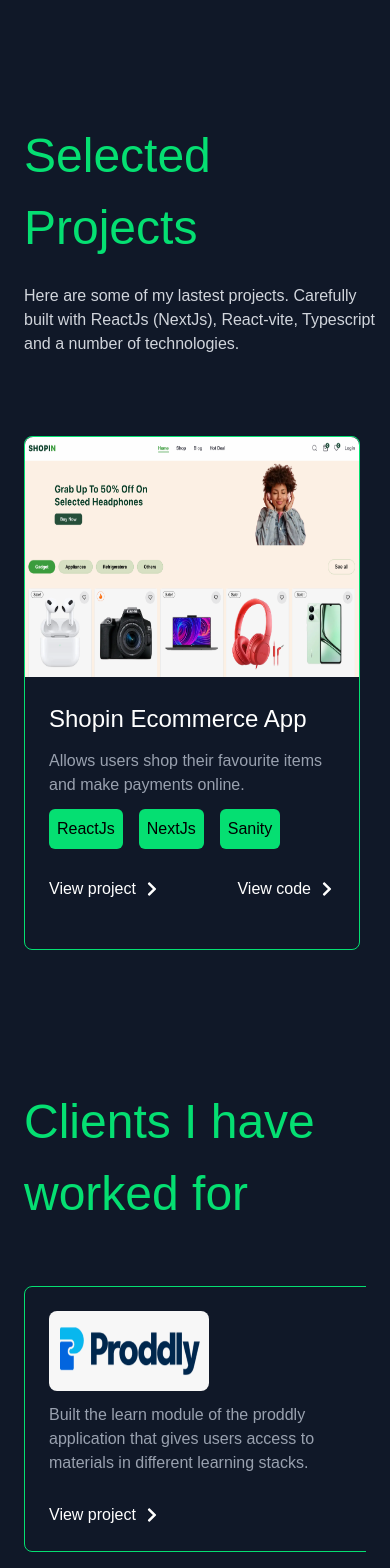
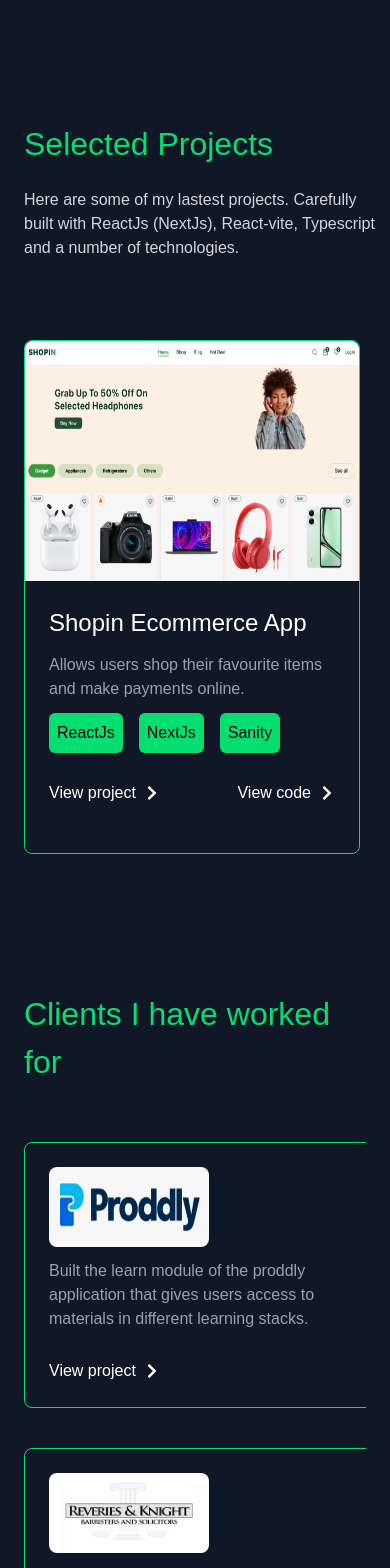
Before and after one commit to AbaniwoM/portfolio_michael_abaniwo, a Next.js app: page / in a window 390 px wide. Shown: the part 1720-3288 px from the top of the page. Built offline with nearby package versions, Linux system fonts and the light colour scheme.

Commit message:
build rebranded portfolio

```diff
--- a/app/ContactMe/page.tsx
+++ b/app/ContactMe/page.tsx
@@ -8,7 +8,7 @@
   return (
     <div className='contactMe flex justify-between p-6 mt-25'>
         <div className='flex flex-col gap-5'>
-            <h2 className='techHead text-[3rem] text-green-400'>Get in touch</h2>
+            <h2 className='techHeader text-[3rem] text-green-400'>Get in touch</h2>
             <p className='techText text-[1.2rem] w-120 text-gray-300'>Drop me a line, give me a call, or send me a message by submitting the form.</p>
             <div className='flex flex-col gap-3'>
                 <div className='flex gap-3 items-center'>
--- a/app/Projects/page.tsx
+++ b/app/Projects/page.tsx
@@ -5,7 +5,7 @@
   return (
     <div className='techContent flex flex-col p-6 mt-22'>
         <div className='flex flex-col gap-5'>
-            <h2 className='techHead text-[3rem] text-green-400'>Selected Projects</h2>
+            <h2 className='techHeader text-[3rem] text-green-400'>Selected Projects</h2>
             <p className='techText text-[1.2rem] w-120 text-gray-300'>Here are some of my lastest projects. Carefully built with ReactJs (NextJs), React-vite, Typescript and a number of technologies.</p>
         </div>
         <div className='projects flex mt-22 gap-5 overflow-x-auto hide-scrollbar'>
--- a/app/Teams/page.tsx
+++ b/app/Teams/page.tsx
@@ -5,7 +5,7 @@
   return (
     <div className="teamContent flex flex-col p-6 mt-22">
         <div>
-            <h2 className='techHead text-[3rem] text-green-400'>Clients I have worked for</h2>
+            <h2 className='techHeader text-[3rem] text-green-400'>Clients I have worked for</h2>
         </div>
         <div className="teamCard flex mt-18 gap-5 overflow-x-auto hide-scrollbar">
             <TeamsCard
--- a/app/globals.css
+++ b/app/globals.css
@@ -84,7 +84,7 @@
     margin-top: 3.5rem;
     display: flex;
     flex-direction: column;
-    gap: 2rem;
+    gap: 2.2rem;
   }
   .teamWidth {
     width: 16.8rem;
@@ -163,6 +163,7 @@
     margin-top: 3.5rem;
     display: flex;
     flex-direction: column;
+    gap: 2.5rem;
   }
   .teamWidth {
     width: 20.2rem;
@@ -216,6 +217,7 @@
     margin-top: 3.5rem;
     display: flex;
     flex-direction: column;
+    gap: 2.5rem;
   }
   .teamWidth {
     width: 23.2rem;
```
